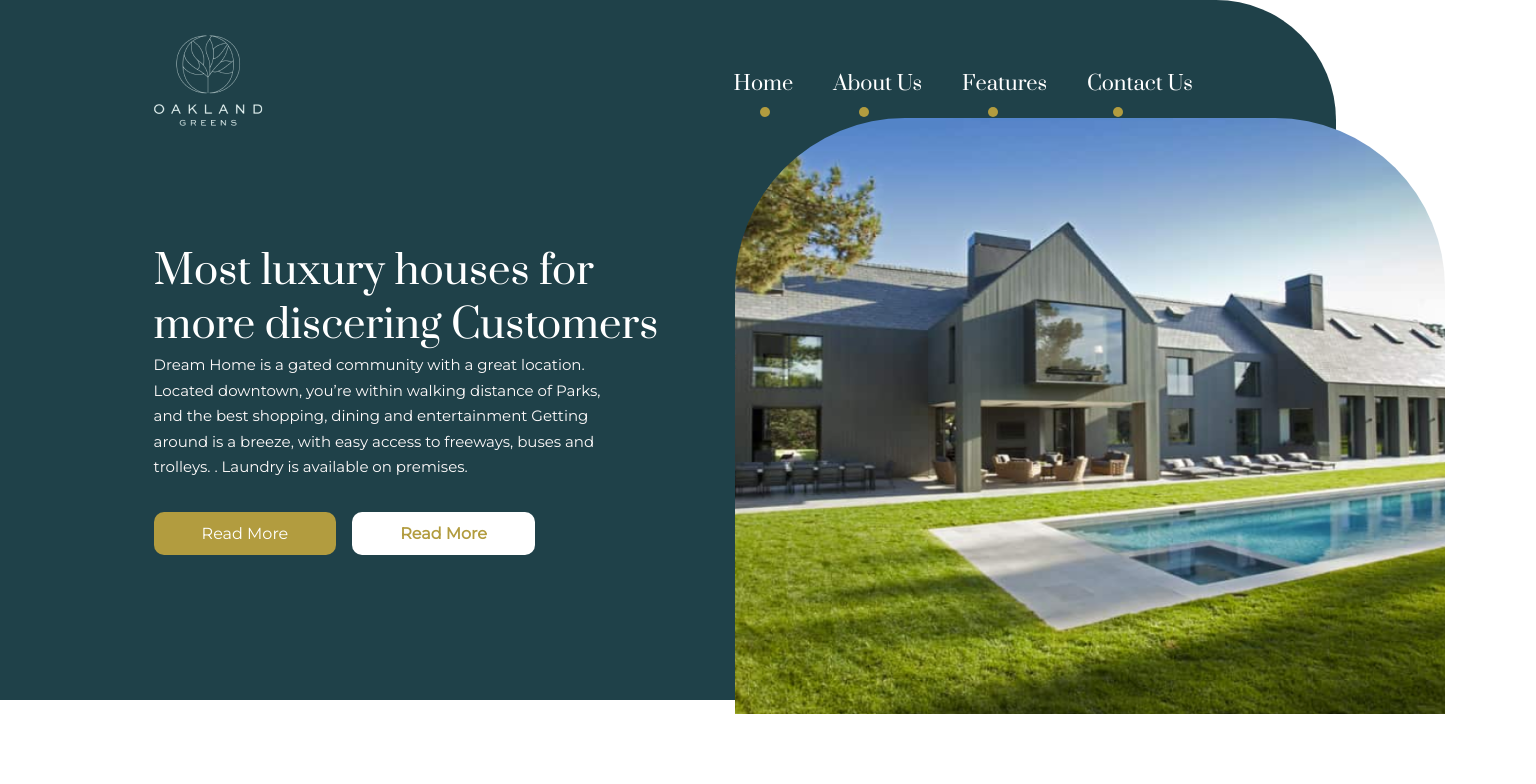
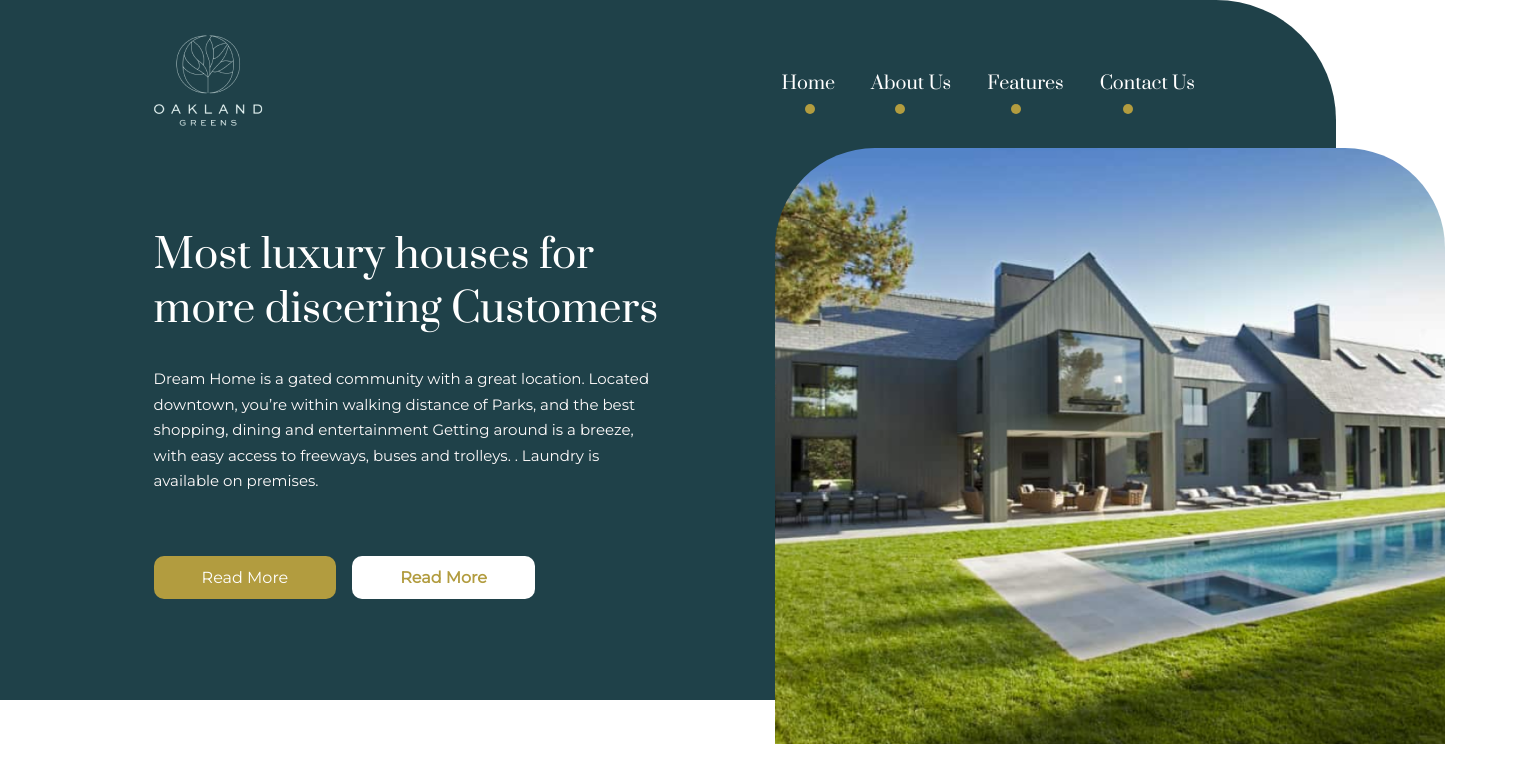
Before and after one commit to mbilalkhalidofficial/Oakland-greens, a React (Vite) app: page / in a window 1536 px wide. Shown: the top 784 px of the page. Built offline with nearby package versions, Linux system fonts and the light colour scheme.

Commit message:
header done fixes

```diff
--- a/src/styles/global.scss
+++ b/src/styles/global.scss
@@ -108,11 +108,6 @@ body::-webkit-scrollbar-track {
   padding: 2em 0em;
 }
 
-.oakland_section__weaper__overlay__entry {
-  color: white;
-  margin-top: 7em;
-  width: 52%;
-}
 .oakland_section__weaper__overlay__main_heading {
   font-size: 50px;
   width: 95%;
@@ -134,18 +129,15 @@ body::-webkit-scrollbar-track {
   width: 82%;
 }
 .headerback__second {
-  border-top-left-radius: 170px;
-  border-top-right-radius: 170px;
+  border-top-left-radius: 70px;
+  border-top-right-radius: 70px;
 }
 .headerback__second :hover {
-  border-top-left-radius: 170px;
-  border-top-right-radius: 170px;
+  border-top-left-radius: 100px;
+  border-top-right-radius: 100px;
 }
 .headerback__second__image {
   width: 100%;
-
-  border-top-left-radius: 170px;
-  border-top-right-radius: 170px;
 }
 .feature__content__card__svg2 {
   display: none;
@@ -161,16 +153,15 @@ body::-webkit-scrollbar-track {
   // height: 690px;
 
   max-width: 850px;
-  border-top-left-radius: 170px;
-  border-top-right-radius: 170px;
+
   transition: all 0.4s ease-in-out;
   border-radius: 30px;
 }
 figure {
   overflow: hidden;
   margin: 0 10px;
-  border-top-left-radius: 170px;
-  border-top-right-radius: 170px;
+  border-top-left-radius: 100px;
+  border-top-right-radius: 100px;
 }
 
 .headerback__second img {
@@ -182,6 +173,9 @@ figure {
   .oakland_section__weaper__overlay {
     left: 5%;
   }
+  .navbar__style {
+    font-size: 14px;
+  }
 
   .oakland_section__weaper__overlay__navbar__right {
     padding-right: 1em;
@@ -190,7 +184,7 @@ figure {
     height: 580px;
   }
   .headerback__second img {
-    height: 470px !important;
+    height: 460px !important;
     cursor: pointer;
   }
   .headerback__second {
@@ -200,10 +194,10 @@ figure {
     position: absolute;
     bottom: 0%;
     right: -30%;
-    top: 15%;
+    top: 20%;
     // height: 690px;
 
-    max-width: 680px;
+    max-width: 540px;
   }
   .oakland_section__weaper__overlay__main_heading {
     font-size: 34px !important;
@@ -212,7 +206,14 @@ figure {
     margin-right: -6em !important;
   }
   .oakland_section__weaper__overlay__main_heading__para {
-    padding: 0em;
+    padding: 1.3em 0em;
+    line-height: 19px;
+    width: 100%;
+  }
+  .oakland_section__weaper__overlay__entry {
+    color: white;
+    margin-top: 3em;
+    width: 52%;
   }
 }
 
@@ -239,16 +240,34 @@ figure {
     position: absolute;
     bottom: 0%;
     right: -21%;
-    top: 15%;
+    top: 19%;
     // height: 690px;
 
-    max-width: 730px;
+    max-width: 690px;
   }
   .oakland_section__weaper__overlay__main_heading {
     font-size: 40px !important;
   }
   .oakland_section__weaper__overlay__navbar__right {
     margin-right: 0em !important;
+  }
+  .navbar__style {
+    font-size: 18px;
+  }
+  .oakland_section__weaper__overlay__entry {
+    color: white;
+    margin-top: 6em;
+    width: 52%;
+  }
+  .oakland_section__weaper__overlay__main_heading__para {
+    padding: 2em 0em !important;
+    line-height: 25.6px;
+    color: #fffbfb;
+    width: 90%;
+    align-items: center;
+  }
+  .about__section__secondentry__heading {
+    font-size: 40px !important;
   }
 }
 
@@ -280,7 +299,7 @@ figure {
     top: 20%;
     // height: 690px;
 
-    max-width: 830px;
+    max-width: 780px;
   }
   .oakland_section__weaper__overlay__main_heading {
     width: 100%;
@@ -292,13 +311,35 @@ figure {
     padding: 3em 0em !important;
     line-height: 25.6px;
     color: #fffbfb;
-    width: 85%;
+    width: 90%;
     align-items: center;
+  }
+  .navbar__style {
+    font-size: 18px;
+  }
+  .oakland_section__weaper__overlay__entry {
+    color: white;
+    margin-top: 7em;
+    width: 52%;
   }
 }
 
 ////100 %
 @media only screen and (min-width: 1770px) {
+  .about__section__secondentry__para {
+    line-height: 24px;
+  }
+  .about__section__secondentry__heading {
+    font-size: 50px !important;
+  }
+  .oakland_section__weaper__overlay__entry {
+    color: white;
+    margin-top: 7em;
+    width: 52%;
+  }
+  .navbar__style {
+    font-size: 20px;
+  }
   .oakland_section__weaper__overlay__main_heading__para {
     padding: 3em 0em !important;
     line-height: 25.6px;
@@ -403,11 +444,11 @@ figure {
   justify-content: center;
   align-items: center;
   max-width: 1440px;
-  padding: 0em 5em;
+  padding: 4em 5em;
 }
 .feature__content__card {
   transition: all 0.3s ease-in-out;
-  background: linear-gradient(180deg, #f1f1f1 0%, rgba(241, 241, 241, 0) 100%);
+  background: linear-gradient(90deg, #f1f1f1 0%, rgba(241, 241, 241, 0) 100%);
   padding: 3em 2em;
   border-radius: 9px;
   margin: 1%;
@@ -478,9 +519,9 @@ figure {
 }
 
 .about__section__secondentry {
-  height: 900px;
+  height: 920px;
   background-color: #1f4149;
-  width: 35%;
+  width: 41%;
   position: relative;
   border-radius: 4 0px;
   border-radius: 25px;
@@ -488,7 +529,7 @@ figure {
 .about__section__secondentry__overlay {
   position: absolute;
   top: 10%;
-  left: 15%;
+  left: 12%;
 }
 .about__section__secondentry__heading {
   color: white;
@@ -1256,7 +1297,7 @@ figure {
     margin-left: 5em;
   }
   .about__section__firstentry__top__img img {
-    height: 430px;
+    height: 470px;
     margin: 1em;
   }
   .about__section__thirdentry__buttom {
```
